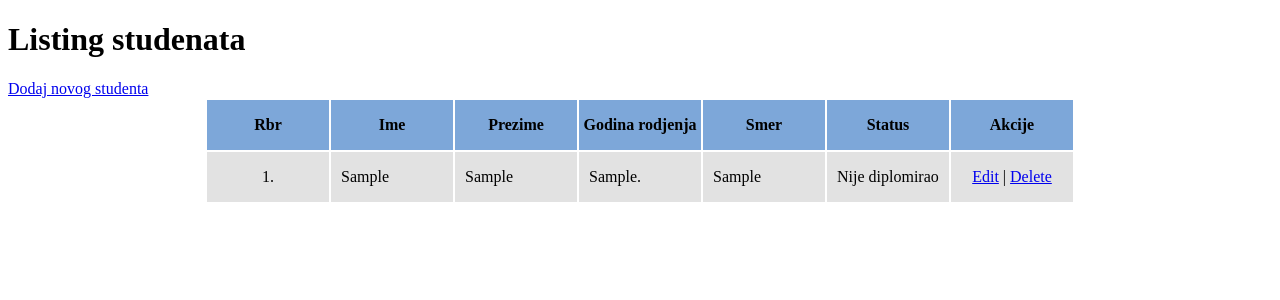
After one commit to SAEBelgradeWeb/webpvezbe, a PHP site: page /crud/index.php?akcija=delete in a window 1280 px wide. The commit adds this page. Shown: the top 300 px of the page. Run offline with PHP 8.4, Linux system fonts and the light colour scheme; tables that the repository leaves empty or names only in its code hold one stand-in row (values such as "Sample post"); data that the repository does not hold is empty; some libraries are stand-ins or nearby versions.

Commit message:
mini cms

```diff
--- a/crud/create.php
+++ b/crud/create.php
@@ -14,6 +14,8 @@ if ($_POST) {
 
 	$sql = "INSERT INTO studenti SET ime = '$ime', prezime = '$prezime', godina_rodjenja = '$godiste', smer = '$smer', diplomirao = '$diplomirao'";
 	mysql_query($sql);
+
+	header( 'Location: index.php' ) ;
 }
 
 ?><!doctype html>
--- /dev/null
+++ b/crud/index.php
@@ -0,0 +1,154 @@
+<?php
+require_once("config.php");
+
+if ($_GET['akcija']== "delete" && $_GET['id']) {
+
+	$id = $_GET['id'];
+
+	$sql = "DELETE FROM studenti WHERE id = $id";
+	mysql_query($sql);
+
+	header( 'Location: index.php?obrisano=da' ) ;
+
+}
+ ?><!doctype html>
+<html lang="en">
+<head>
+	<meta charset="UTF-8">
+	<title>Listing svih studenata</title>
+	<style>
+	table {
+		margin: 0 auto;
+	}
+	th {
+		background-color: #7da7d9;
+		width: 120px;
+	}
+
+	tr {
+		height: 50px;
+	}
+	tr:nth-child(even) {
+		background-color: #e2e2e2;
+	}
+
+	td {
+		padding: 10px;
+	}
+
+	td:first-child, td:last-child {
+		text-align: center;
+	}
+
+	</style>
+
+	<script src="http://ajax.googleapis.com/ajax/libs/jquery/1.11.0/jquery.min.js"></script>
+	<script>
+	$(document).ready(function(){
+		$('a.delete').on('click', function(e){
+			e.preventDefault();
+			var lokacija = $(this).attr('href');
+
+			var siguran = confirm("Da li zelite da nastavite. Vase ponasanje moze imati ozbiljne posledice. Kliknite OK ako ste sigurni da zelite da obrisete ovog studenta.");
+			if (siguran) {
+			window.location = lokacija;
+			}
+		});
+
+
+	});
+
+	</script>
+
+</head>
+<body>
+	<h1>
+		Listing studenata
+	</h1>
+
+	<a href="edit.php">Dodaj novog studenta</a>
+
+	<br>
+
+	<?php
+
+	if ($_GET['obrisano'] !=  "da") {
+		$brisanje = "display: none;";
+	} else {
+		$brisanje = "";
+	}
+	 ?>
+	<span style="color: red; <?php echo $brisanje; ?> ">Uspesno ste obrisali korisnika</span>
+	<table>
+		<tr>
+			<th>
+				Rbr
+			</th>
+			<th>
+				Ime
+			</th>
+			<th>
+				Prezime
+			</th>
+			<th>
+				Godina rodjenja
+			</th>
+			<th>
+				Smer
+			</th>
+			<th>
+				Status
+			</th>
+			<th>
+				Akcije
+			</th>
+		</tr>
+
+<!-- OVDE POCINJE LOOP -->
+<?php
+	$sql = "SELECT * FROM studenti";
+	$result = mysql_query($sql);
+	$rbr = 1;
+	while (    $row = mysql_fetch_assoc($result)  ):
+ ?>
+		<tr>
+			<td>
+				<?php echo $rbr; ?>.
+			</td>
+			<td>
+				<?php echo $row['ime']; ?>
+			</td>
+			<td>
+				<?php echo $row['prezime']; ?>
+			</td>
+			<td>
+				<?php echo $row['godina_rodjenja']; ?>.
+			</td>
+			<td>
+				<?php echo ucfirst($row['smer']); ?>
+			</td>
+			<td>
+				<?php
+				if ($row['diplomirao'] ==  1) {
+					echo "Diplomirao";
+				} else {
+					echo "Nije diplomirao";
+				}
+				 ?>
+			</td>
+			<td>
+<a href="edit.php?akcija=edit&id=<?php echo $row['id']; ?>">Edit</a> | <a class="delete" href="?akcija=delete&id=<?php echo $row['id']; ?>">Delete</a>
+			</td>
+		</tr>
+
+		<?php
+		$rbr++;
+
+	endwhile;
+		 ?>
+<!-- OVDE SE ZAVRSAVA LOOP -->
+
+	</table>
+
+</body>
+</html>
```
Also changed, not shown: crud/delete.php (added, +15 -0 lines), crud/edit.php (added, +76 -0 lines).
